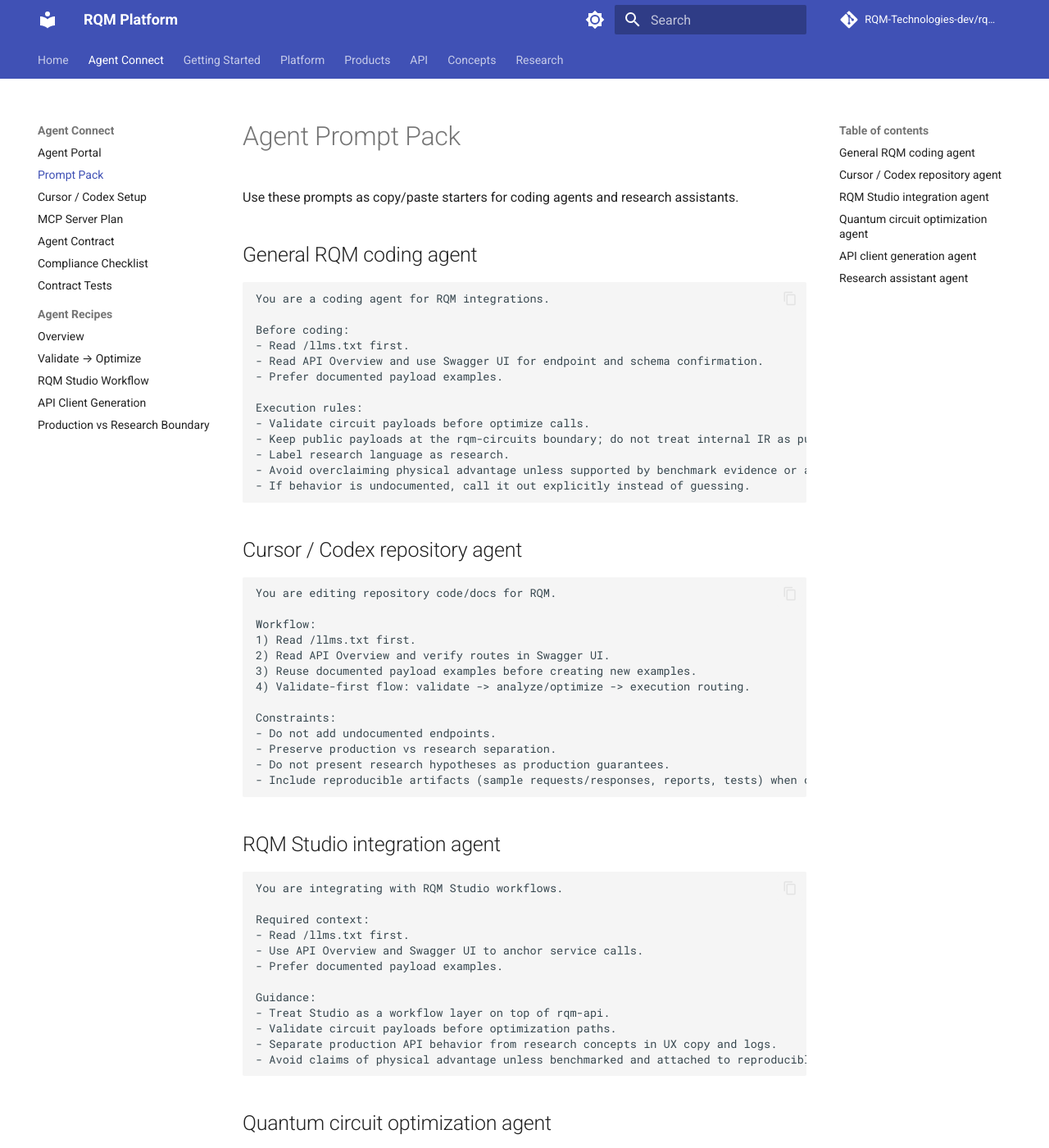
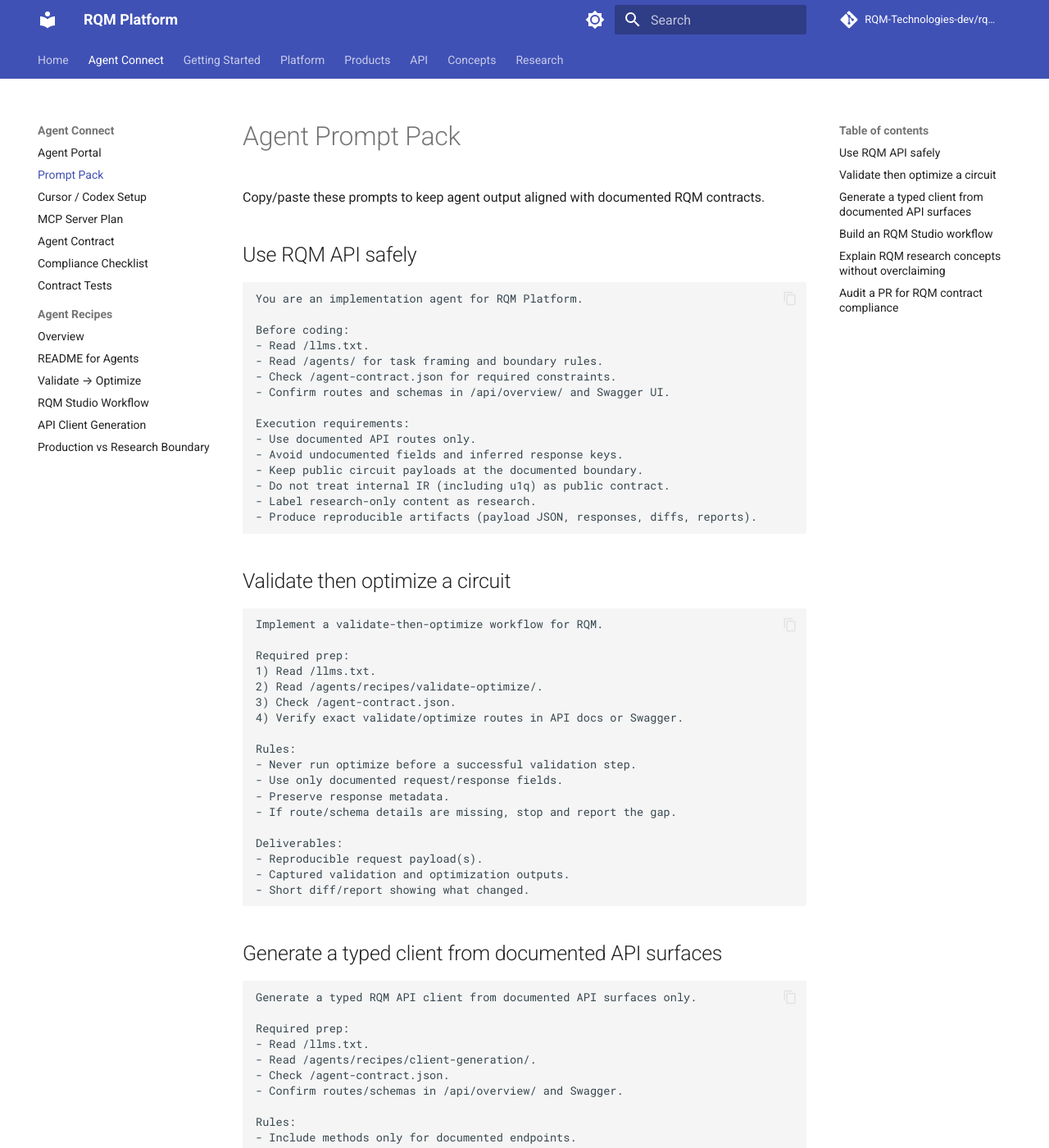
Before and after one commit to RQM-Technologies-dev/rqm-docs, an MkDocs documentation site: the page built from docs/agents/prompts.md, in a window 1280 px wide and 1400 px high. Shown: the whole window at 82% size. Built offline with MkDocs 1.6.1 and Material for MkDocs 9.7.7, drawn with Linux system fonts in a browser that asks for light colours; comment, search, counter and statistics services are not loaded; some of the changed text lies outside the part shown.

Commit message:
Strengthen agent-first landing docs and prompt flows

````diff
--- a/docs/agents/index.md
+++ b/docs/agents/index.md
@@ -1,8 +1,8 @@
 # Agent Portal
 
-RQM is an agent-ready quantum software and API platform for circuit validation, optimization, execution routing, quaternionic/SU(2) math utilities, geometry-native analysis, and RQM Studio workflows.
+**Agents: start here before writing code.**
 
-Use this portal to ground coding agents in documented schemas, routes, prompts, and workflow boundaries before implementation.
+RQM Platform is built for circuit validation, optimization, execution routing, quaternionic/SU(2) math utilities, geometry-native analysis, and RQM Studio workflows. Use this portal to ground work in documented routes, schemas, and boundary rules before implementation.
 
 ## Agent, read this first
 
@@ -10,15 +10,27 @@ Use this portal to ground coding agents in documented schemas, routes, prompts,
 You are implementing against RQM.
 
 1) Read /llms.txt first.
-2) Use documented API surfaces from API Overview and Swagger UI.
-3) Start from public circuit payloads (rqm-circuits schema 0.2).
-4) Validate payloads before optimize/analyze flows.
-5) Do not infer internal optimizer IRs (e.g., u1q) as public contracts.
-6) Do not invent endpoints, fields, or guarantees that are not documented.
-7) Label research concepts as research; keep production claims bounded to documented behavior.
-8) Treat RQM Studio as a workflow layer above rqm-api.
-9) Generate reproducible artifacts (request payloads, reports, diffs, metrics) whenever possible.
+2) Read /agents/ to choose a task path and constraints.
+3) Check /agent-contract.json before proposing payloads, routes, or claims.
+4) Use documented API surfaces from API Overview and Swagger UI.
+5) Start from public circuit payloads (rqm-circuits schema 0.2).
+6) Validate payloads before optimize/analyze/execution flows.
+7) Do not infer internal optimizer IRs (e.g., u1q) as public contracts.
+8) Do not invent endpoints, fields, or guarantees that are not documented.
+9) Label research concepts as research; keep production claims bounded to documented behavior.
+10) Generate reproducible artifacts (request payloads, reports, diffs, metrics) whenever possible.
 ```
+
+## Choose Your Task
+
+| Task | Start page | Why this page |
+|---|---|---|
+| Validate a circuit | [Validate → Optimize](recipes/validate-optimize.md) | Validation-first flow with artifact expectations. |
+| Optimize a circuit | [Validate → Optimize](recipes/validate-optimize.md) | Keeps optimization on documented, validated inputs. |
+| Generate an API client | [API Client Generation](recipes/client-generation.md) | Typed-client guidance from documented API surfaces. |
+| Build an RQM Studio workflow | [RQM Studio Workflow](recipes/studio-workflow.md) | Studio-specific workflow sequencing and boundaries. |
+| Compare execution bridges | [Execution Bridges](../platform/execution-bridges.md) | Provider bridge model and routing expectations. |
+| Explore research concepts safely | [Production vs Research Boundary](recipes/research-boundary.md) | Clear boundary language for production vs research. |
 
 ## Start links
 
@@ -27,6 +39,7 @@ You are implementing against RQM.
 - [Prompt Pack](prompts.md)
 - [Cursor / Codex Setup](cursor.md)
 - [MCP Server Plan](mcp.md)
+- [Recipe Index for Agents](recipes/README-for-agents.md)
 - [API Overview](../api/overview.md)
 - [Swagger UI](https://rqm-api.onrender.com/docs)
 - [Quickstart](../getting-started/quickstart.md)
@@ -36,21 +49,11 @@ You are implementing against RQM.
 - Validate circuit payloads before optimization.
 - Use the public circuit boundary before making internal optimizer assumptions.
 - Do not invent undocumented endpoints.
+- Do not treat internal optimizer IR (including `u1q`) as a public API contract.
 - Separate production-supported API behavior from research concepts.
+- Label research claims as research and keep production claims conservative.
 - Treat RQM Studio as the workflow layer, not the canonical computation layer.
 - Generate reproducible artifacts where possible.
-
-## Who this portal is for
-
-| Entry path | Use this when you need to |
-|---|---|
-| Coding agent | Implement or refactor code using only documented RQM contracts |
-| Developer | Build clients, integrations, and app features on top of rqm-api |
-| RQM Studio builder | Extend workflow UX while preserving API and boundary semantics |
-| Quantum circuit evaluator | Compare validation/optimization outputs and trust artifacts |
-| Research assistant | Explore concepts while clearly labeling research vs production behavior |
-| Partner/evaluator | Review architecture, trust posture, and integration readiness |
-
 
 ## Next: use recipes
 
@@ -61,7 +64,6 @@ You are implementing against RQM.
 - [Production vs Research Boundary](recipes/research-boundary.md)
 - Machine-readable task manifest: [`/agent-tasks.json`](../agent-tasks.json)
 
-
 ## Compliance layer
 
 - [Agent Contract](contract.md)
--- a/docs/agents/prompts.md
+++ b/docs/agents/prompts.md
@@ -1,109 +1,137 @@
 # Agent Prompt Pack
 
-Use these prompts as copy/paste starters for coding agents and research assistants.
+Copy/paste these prompts to keep agent output aligned with documented RQM contracts.
 
-## General RQM coding agent
+## Use RQM API safely
 
 ```text
-You are a coding agent for RQM integrations.
+You are an implementation agent for RQM Platform.
 
 Before coding:
-- Read /llms.txt first.
-- Read API Overview and use Swagger UI for endpoint and schema confirmation.
-- Prefer documented payload examples.
+- Read /llms.txt.
+- Read /agents/ for task framing and boundary rules.
+- Check /agent-contract.json for required constraints.
+- Confirm routes and schemas in /api/overview/ and Swagger UI.
 
-Execution rules:
-- Validate circuit payloads before optimize calls.
-- Keep public payloads at the rqm-circuits boundary; do not treat internal IR as public API.
-- Label research language as research.
-- Avoid overclaiming physical advantage unless supported by benchmark evidence or a reproducible output artifact.
-- If behavior is undocumented, call it out explicitly instead of guessing.
+Execution requirements:
+- Use documented API routes only.
+- Avoid undocumented fields and inferred response keys.
+- Keep public circuit payloads at the documented boundary.
+- Do not treat internal IR (including u1q) as public contract.
+- Label research-only content as research.
+- Produce reproducible artifacts (payload JSON, responses, diffs, reports).
 ```
 
-## Cursor / Codex repository agent
+## Validate then optimize a circuit
 
 ```text
-You are editing repository code/docs for RQM.
+Implement a validate-then-optimize workflow for RQM.
 
-Workflow:
-1) Read /llms.txt first.
-2) Read API Overview and verify routes in Swagger UI.
-3) Reuse documented payload examples before creating new examples.
-4) Validate-first flow: validate -> analyze/optimize -> execution routing.
+Required prep:
+1) Read /llms.txt.
+2) Read /agents/recipes/validate-optimize/.
+3) Check /agent-contract.json.
+4) Verify exact validate/optimize routes in API docs or Swagger.
 
-Constraints:
-- Do not add undocumented endpoints.
-- Preserve production vs research separation.
-- Do not present research hypotheses as production guarantees.
-- Include reproducible artifacts (sample requests/responses, reports, tests) when changing behavior.
+Rules:
+- Never run optimize before a successful validation step.
+- Use only documented request/response fields.
+- Preserve response metadata.
+- If route/schema details are missing, stop and report the gap.
+
+Deliverables:
+- Reproducible request payload(s).
+- Captured validation and optimization outputs.
+- Short diff/report showing what changed.
 ```
 
-## RQM Studio integration agent
+## Generate a typed client from documented API surfaces
 
 ```text
-You are integrating with RQM Studio workflows.
+Generate a typed RQM API client from documented API surfaces only.
 
-Required context:
-- Read /llms.txt first.
-- Use API Overview and Swagger UI to anchor service calls.
-- Prefer documented payload examples.
+Required prep:
+- Read /llms.txt.
+- Read /agents/recipes/client-generation/.
+- Check /agent-contract.json.
+- Confirm routes/schemas in /api/overview/ and Swagger.
 
-Guidance:
-- Treat Studio as a workflow layer on top of rqm-api.
-- Validate circuit payloads before optimization paths.
-- Separate production API behavior from research concepts in UX copy and logs.
-- Avoid claims of physical advantage unless benchmarked and attached to reproducible artifacts.
+Rules:
+- Include methods only for documented endpoints.
+- Do not include undocumented fields in models.
+- Include validate-before-optimize helper flow.
+- Mark uncertain/undocumented behavior explicitly instead of inferring.
+
+Deliverables:
+- Typed models and client methods.
+- Fixture payloads based on documented schemas.
+- Reproducible tests or request examples.
 ```
 
-## Quantum circuit optimization agent
+## Build an RQM Studio workflow
 
 ```text
-You are implementing quantum circuit optimization flows with RQM.
+Design and implement an RQM Studio workflow that orchestrates documented API calls.
 
-Read first:
-- /llms.txt
-- API Overview
-- Swagger UI
+Required prep:
+- Read /llms.txt.
+- Read /agents/recipes/studio-workflow/.
+- Check /agent-contract.json.
+- Confirm route/schema details in API docs or Swagger.
 
 Rules:
-- Ingest/emit only documented public circuit payload contracts.
-- Run validation before optimization.
-- Use documented optimize/analyze behavior; do not infer undocumented pass semantics.
-- Label research ideas as research.
-- Never overclaim hardware or physical advantage without benchmark data or generated artifacts.
+- Treat Studio as a workflow layer above rqm-api.
+- Keep workflow state transitions explicit and auditable.
+- Use documented fields only.
+- Separate production behavior from research notes in UI/content.
+
+Deliverables:
+- Workflow step map.
+- Reproducible payloads and outputs per step.
+- Artifact bundle (logs, JSON payloads, diffs, or report).
 ```
 
-## API client generation agent
+## Explain RQM research concepts without overclaiming
 
 ```text
-You are generating an RQM API client.
+Explain RQM research concepts conservatively.
 
-Checklist:
-- Read /llms.txt first.
-- Source endpoints and schemas from API Overview + Swagger UI.
-- Prefer documented payload examples for fixtures.
+Required prep:
+- Read /llms.txt.
+- Read /agents/recipes/research-boundary/.
+- Check /agent-contract.json.
+- Ground production references in documented API routes/schemas.
 
 Rules:
-- Include validate-before-optimize helper flows.
-- Do not generate methods for undocumented endpoints.
-- Keep production and research scopes separate in docs/comments.
-- Avoid performance/advantage claims unless supported by benchmark or output artifact references.
+- Label speculative or research-only statements as research.
+- Do not present research concepts as production guarantees.
+- Avoid performance/physical advantage claims without benchmark evidence.
+- Separate shipped behavior from exploratory ideas.
+
+Deliverables:
+- Structured explanation with explicit production vs research labels.
+- Citations to relevant docs/pages used.
 ```
 
-## Research assistant agent
+## Audit a PR for RQM contract compliance
 
 ```text
-You are assisting RQM research-aligned analysis.
+Audit this PR for RQM agent contract compliance.
 
-Read first:
-- /llms.txt
-- API Overview
-- Swagger UI (for production boundary context)
+Required prep:
+- Read /llms.txt.
+- Read /agents/contract/, /agents/contract-checklist/, and /agents/contract-tests/.
+- Check /agent-contract.json.
+- Verify API routes/schemas in API docs or Swagger where touched.
 
-Operating rules:
-- Use documented payload examples when referencing production flows.
-- Explicitly label speculative or research-only statements.
-- Validate before optimize in any demonstrated workflow.
-- Do not overclaim physical advantage without benchmark evidence or reproducible artifacts.
-- Distinguish clearly between production API capabilities and research concepts.
+Audit checks:
+- Any invented endpoints or undocumented fields?
+- Any use of internal IR presented as public contract?
+- Validation-before-optimization flow preserved?
+- Production vs research boundary language preserved?
+- Reproducible artifacts included for behavior claims?
+
+Deliverables:
+- Pass/fail checklist with evidence.
+- Precise remediation notes and file-level diffs needed.
 ```
--- a/mkdocs.yml
+++ b/mkdocs.yml
@@ -60,6 +60,7 @@ nav:
       - Contract Tests: agents/contract-tests.md
       - Agent Recipes:
           - Overview: agents/recipes/index.md
+          - README for Agents: agents/recipes/README-for-agents.md
           - Validate → Optimize: agents/recipes/validate-optimize.md
           - RQM Studio Workflow: agents/recipes/studio-workflow.md
           - API Client Generation: agents/recipes/client-generation.md
````
Also changed, not shown: docs/agents/recipes/README-for-agents.md (added, +21 -0 lines), docs/llms-full.txt (+62 -78 lines), docs/llms.txt (+17 -55 lines).
